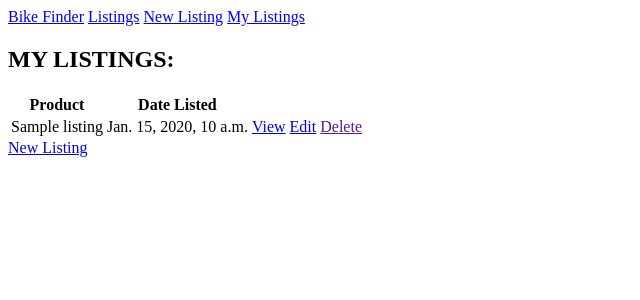
After one commit to justisGipson/django-demo, a Django app: template listings/templates/listings/my_listings.html in a window 1280 px wide. The commit adds this page. Shown: the top 300 px of the page, without its empty margins (0-640 px from the left). Run offline with Django 3.2, Linux system fonts and the light colour scheme; the template is opened without the code that fills it: values that come from a table or form of the project are taken from there, others are empty; tables that the repository leaves empty hold one stand-in row (values such as "Sample post").

```diff
--- a/listings/templates/listings/base.html
+++ b/listings/templates/listings/base.html
@@ -3,6 +3,7 @@
   <a href="{% url 'listings:index' %}">Bike Finder</a>
   <a href="{% url 'listings:all_listings' %}">Listings</a>
   <a href="{% url 'listings:new_listing' %}">New Listing</a>
+  <a href="{% url 'listings:my_listings' %}">My Listings</a>
 </nav>
 
 <!-- empty block tags to be filled in from child templates -->
--- /dev/null
+++ b/listings/templates/listings/my_listings.html
@@ -0,0 +1,43 @@
+{% extends "listings/base.html" %}
+
+{% block content %}
+
+<h2>MY LISTINGS:</h2>
+
+<div class="row">
+  <div class="col">
+    <div class="card">
+      <table class="table">
+        <tr>
+          <th>Product</th>
+          <th>Date Listed</th>
+          <th></th>
+          <th></th>
+          <th></th>
+        </tr>
+
+        {% for my_listing in my_listings %}
+
+        <tr>
+          <td>{{ my_listing.title }}</td>
+          <td>{{ my_listing.list_date }}</td>
+          <td><a class="btn"
+            href="{% url 'listings:detail' my_listing.id %}">View
+          </a></td>
+          <td><a class="btn" href="{% url 'listings:edit_listing' my_listing.id %}">Edit</a></td>
+          <td><a class="btn" href="">Delete</a></td>
+        </tr>
+
+        {% endfor %}
+
+      </table>
+        <div class="container">
+          <a class="btn"
+            href="{% url 'listings:new_listing'%}">New Listing
+          </a>
+        </div>
+    </div>
+  </div>
+</div>
+
+{% endblock content %}
--- a/listings/urls.py
+++ b/listings/urls.py
@@ -1,12 +1,13 @@
 from django.urls import path
-from .import views
+from . import views
 
-app_name = 'listings'
+app_name = "listings"
 
 urlpatterns = [
-  path('', views.index, name='index'),
-  path('all_listings/', views.all_listings, name='all_listings'),
-  path('new_listing/', views.new_listing, name='new_listing'),
-  path('all_listings/<detail_id>', views.detail, name='detail'),
-  path('my_listings/', views.my_listings, name='my_listings'),
+    path("", views.index, name="index"),
+    path("all_listings/", views.all_listings, name="all_listings"),
+    path("new_listing/", views.new_listing, name="new_listing"),
+    path("all_listings/<detail_id>", views.detail, name="detail"),
+    path("my_listings/", views.my_listings, name="my_listings"),
+    path("edit_listing/<edit_id>", views.edit_listing, name="edit_listing"),
 ]
```
Also changed, not shown: listings/templates/listings/edit_listing.html (added, +18 -0 lines), listings/views.py (+18 -1 lines).
